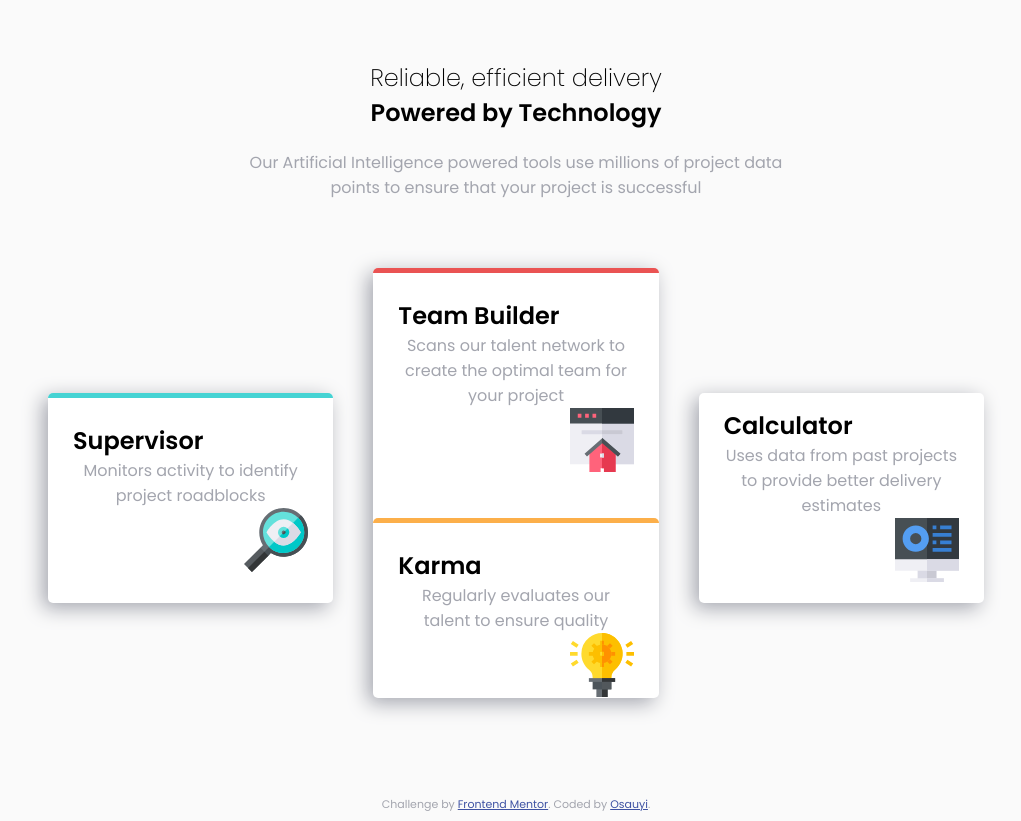
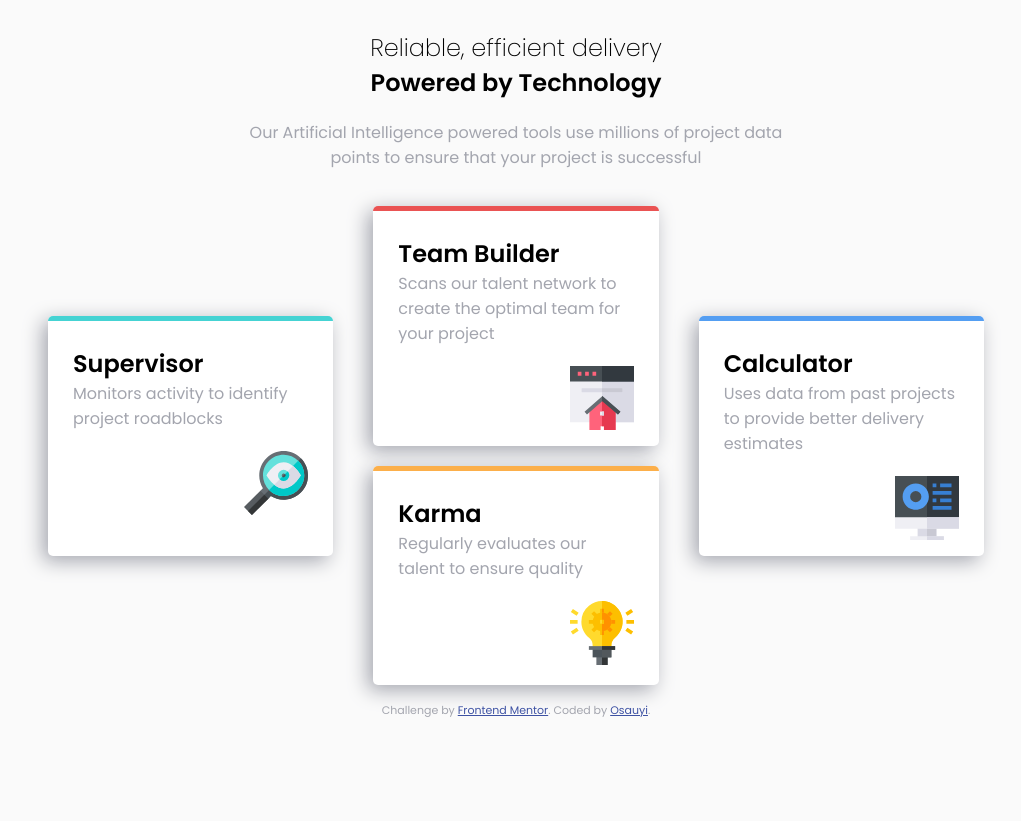
Before and after one commit to Osauyi/four-card-feature-section-master-14, a plain HTML site: page index.html in a window 1280 px wide. Shown: the whole page, without its empty margins (124-1145 px from the left). After the commit the page ends 800 px from the top, so only its background shows below. Drawn offline with Linux system fonts and the light colour scheme.

Commit message:
improved the css

```diff
--- a/style.css
+++ b/style.css
@@ -83,8 +83,29 @@ background-color: var(--Orange);
 background-color: var(--Blue);
 }
 
+.TheTeam{
+ display: grid;
+ gap: 20px;
+  background-color: var(--Very-Light-Gray);
+  padding-bottom: 0;
+  /* background-color: red; */
+}
+
+.teambox, .karmabox{
+  box-shadow: -5px 5px 20px hsl(229, 6%, 66%);
+  border-radius: 5px;
+  padding-bottom: 20px;
+}
+
+.box{
+  height: 220px;
+}
 
 @media only screen and (min-width: 1000px){
+
+  body{
+    margin-top: 30px;
+  }
 
 p{
   max-width: 560px  ;
@@ -96,7 +117,7 @@ p{
   display: flex;
   height: 500px;
   width: 80%;
-  margin: 3rem auto;
+  margin: 1rem auto;
 }
 
 section{
@@ -105,30 +126,44 @@ section{
 
 
 .TheCalculator, .TheSupervisor{
-  display: flex;
-  flex-direction: column;
-  justify-content: center;
-  height: 180px;
+  height: 210px;
   width: 30%;
   align-self: center;
+
 }
 
 .TheTeam{
   display: flex;
   flex-direction: column;
   justify-content: space-between;
-  height: 80%;
+  height: 92%;
   width: 30%;
-  gap: 50px;
+  background-color: var(--Very-Light-Gray);
+  box-shadow: none;
+  gap: 0;
 
 }
 
 .box{
-  height: 180px;
+  height: 220px;
+  background-color: #fff;
 }
 
 .karmabox {
   margin-top: 20px;
 }
 
+img{
+  margin-top: 20px;
 }
+
+.textBox p{
+  text-align: left;
+}
+
+.teambox, .karmabox{
+  box-shadow: -5px 5px 20px hsl(229, 6%, 66%);
+  border-radius: 5px;
+}
+
+}
```
